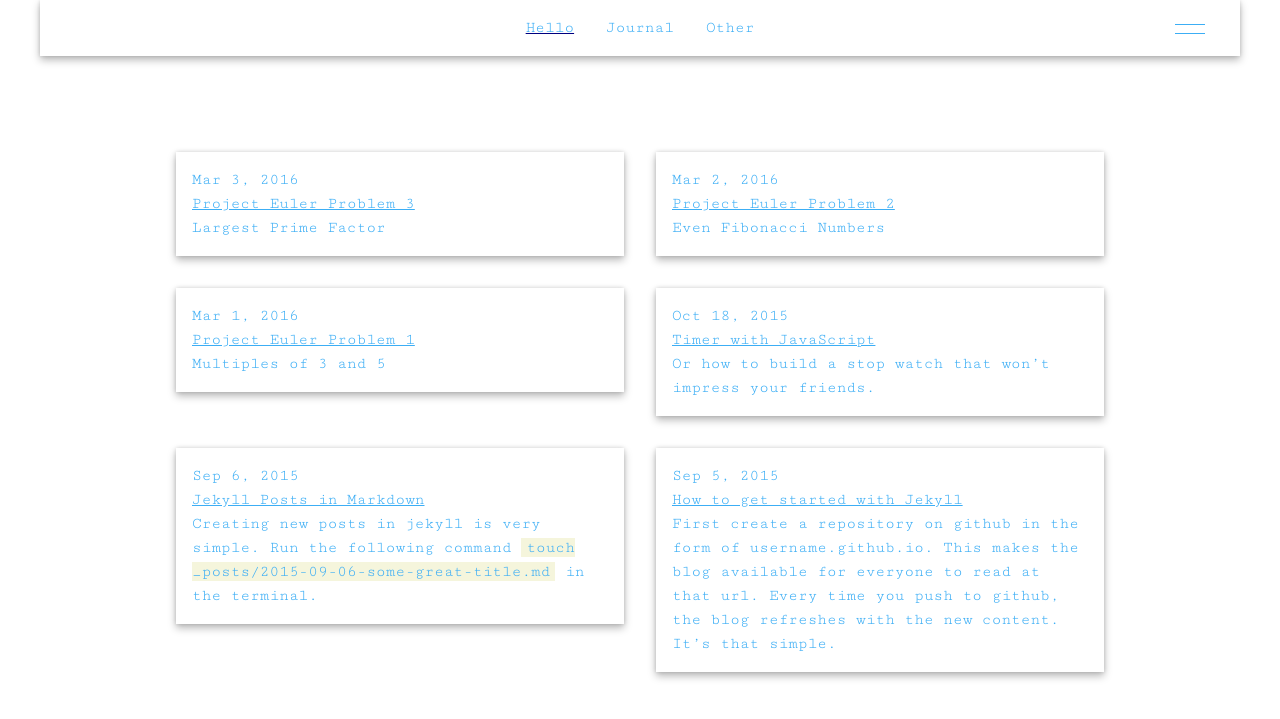
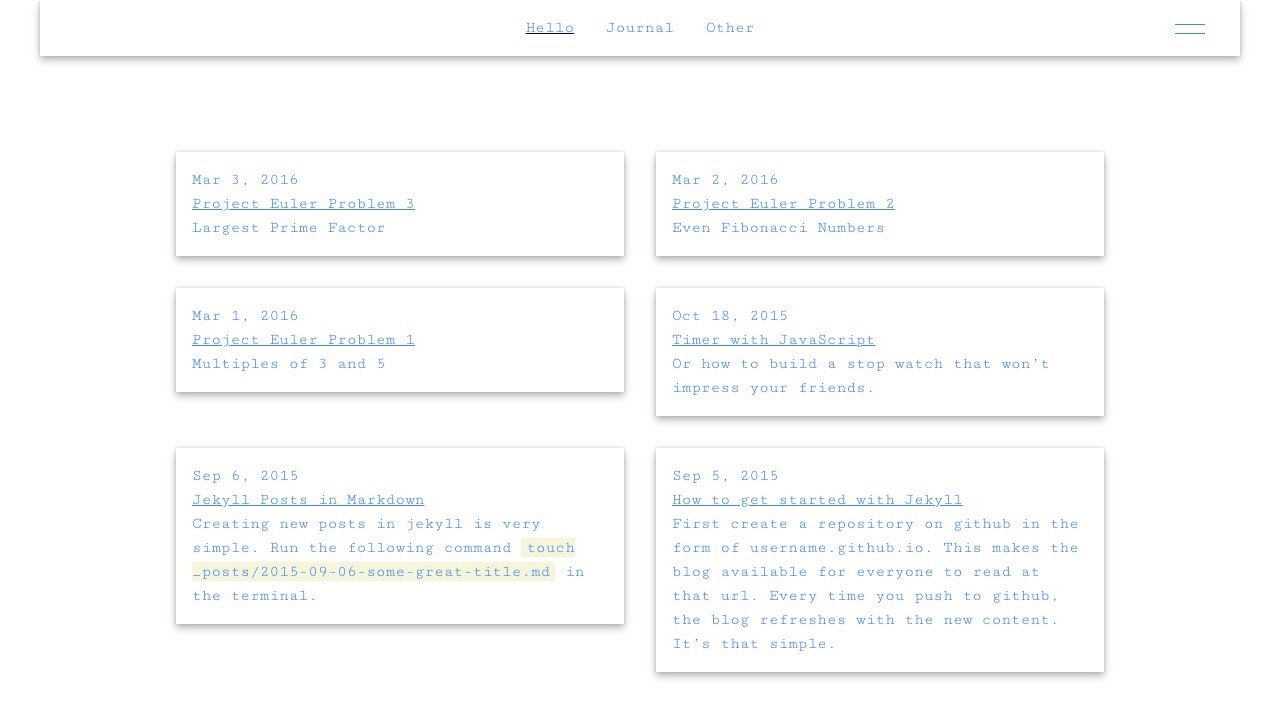
Before and after one commit to kbejko/kbejko.github.io, a Jekyll site: the page built from journal.html, in a window 1280 px wide. Shown: the top 719 px of the page. Built offline with Jekyll 4.4.1, drawn with Linux system fonts in a browser that asks for light colours; nearby versions of some CDN libraries.

Commit message:
Change link color

```diff
--- a/_sass/_vars.scss
+++ b/_sass/_vars.scss
@@ -8,7 +8,7 @@ $spacing-unit:     30px;
 
 //Colors
 $text-color:       #000080; // Navy
-$link-color:       #3CAEF5; // LightBlue
+$link-color:       #4285f4; // Blue
 $header-color:     #fff;    // White
 $code-bg-color:    #f5f5dc; // Beige
 $grey-color:       #828282;
--- a/_sass/pages/_resources.scss
+++ b/_sass/pages/_resources.scss
@@ -12,9 +12,9 @@
     font-size: 1.5rem;
     text-align: center;
     a {
+      box-shadow: $box-shadow-color-light, $box-shadow-color-darker;
+      font-size: $base-font-size;
       margin: 10px;
-      box-shadow: $box-shadow-color-light, $box-shadow-color-darker;
-      font-size: 1rem;
     }
   }
 }
```
